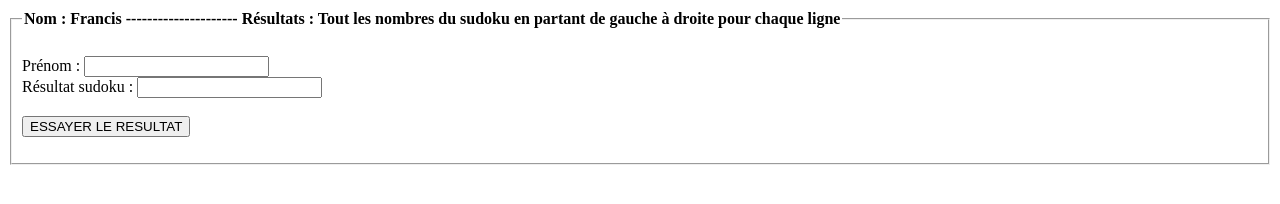
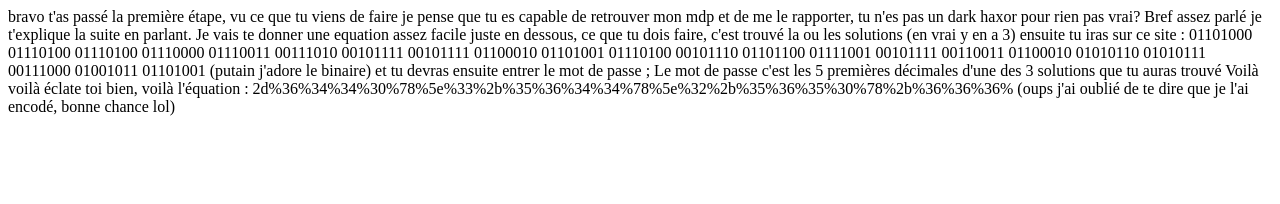
Before and after one commit to bawlej/site, a plain HTML site: page index.html in a window 1280 px wide. Drawn offline with Linux system fonts and the light colour scheme.

Commit message:
Update index.html

```diff
--- a/index.html
+++ b/index.html
@@ -1,30 +1,18 @@
 <html>
 <head>
-<script type="text/javascript">
-/* <![CDATA[ */
-
-function Login(){
-	var pseudo=document.login.pseudo.value;
-	var username=pseudo.toLowerCase();
-	var password=document.login.password.value;
-	password=password.toLowerCase();
-	if (pseudo=="Francis" && password=="296715834134628975758439261483152796617894523529367418375281649862943157941576382") {
-	    alert("Bravo madame, première étape réussi, maintenant tu vas devoir décoder ce message pour accéder à la prochaine étape, (sert toi de google) : https://textup.fr/355303LA");
-	} else {
-	    alert("Les identifiants ont pas marché, verifie que t'as écris Francis en majuscule et que t'as bien mis TOUT les chiffres du sudoku, en partant de gauche à droite en continuant pour chaque ligne de haut en bas, sinon, essaye d'exploiter une autre solution du sudoku");
-	}
-}
-/* ]]> */
-</script>
 </head>
 <body>
-    <fieldset style="margin-top: 10px; padding: 10px;" width="60%">
-	<legend><b>Nom : Francis --------------------- Résultats : Tout les nombres du sudoku en partant de gauche à droite pour chaque ligne</b></legend><br/>
-	<form name="login" method="POST" action="">
-	    Prénom : <input name="pseudo" /><br/>
-	    Résultat sudoku : <input type="" name="password" /></br></br>
-	    <input onclick="Login()" type="button" value="ESSAYER LE RESULTAT" name="button" />
-	</form>
-    </fieldset>
+<p>bravo t'as passé la première étape, vu ce que tu viens de faire je pense que tu es
+capable de retrouver mon mdp et de me le rapporter, tu n'es pas un dark haxor pour rien
+pas vrai? Bref assez parlé je t'explique la suite en parlant. Je vais te donner une equation
+assez facile juste en dessous, ce que tu dois faire, c'est trouvé la ou les solutions (en vrai y en a 3)
+ensuite tu iras sur ce site :
+01101000 01110100 01110100 01110000 01110011 00111010 00101111 00101111 01100010 01101001 01110100 00101110 01101100 01111001 00101111 00110011 01100010 01010110 01010111 00111000 01001011 01101001
+(putain j'adore le binaire) et tu devras ensuite entrer le mot de passe ;
+Le mot de passe c'est les 5 premières décimales d'une des 3 solutions que tu auras trouvé
+
+Voilà voilà éclate toi bien, voilà l'équation :
+2d%36%34%34%30%78%5e%33%2b%35%36%34%34%78%5e%32%2b%35%36%35%30%78%2b%36%36%36%
+(oups j'ai oublié de te dire que je l'ai encodé, bonne chance lol)</p>
 </body>
 </html>
```
